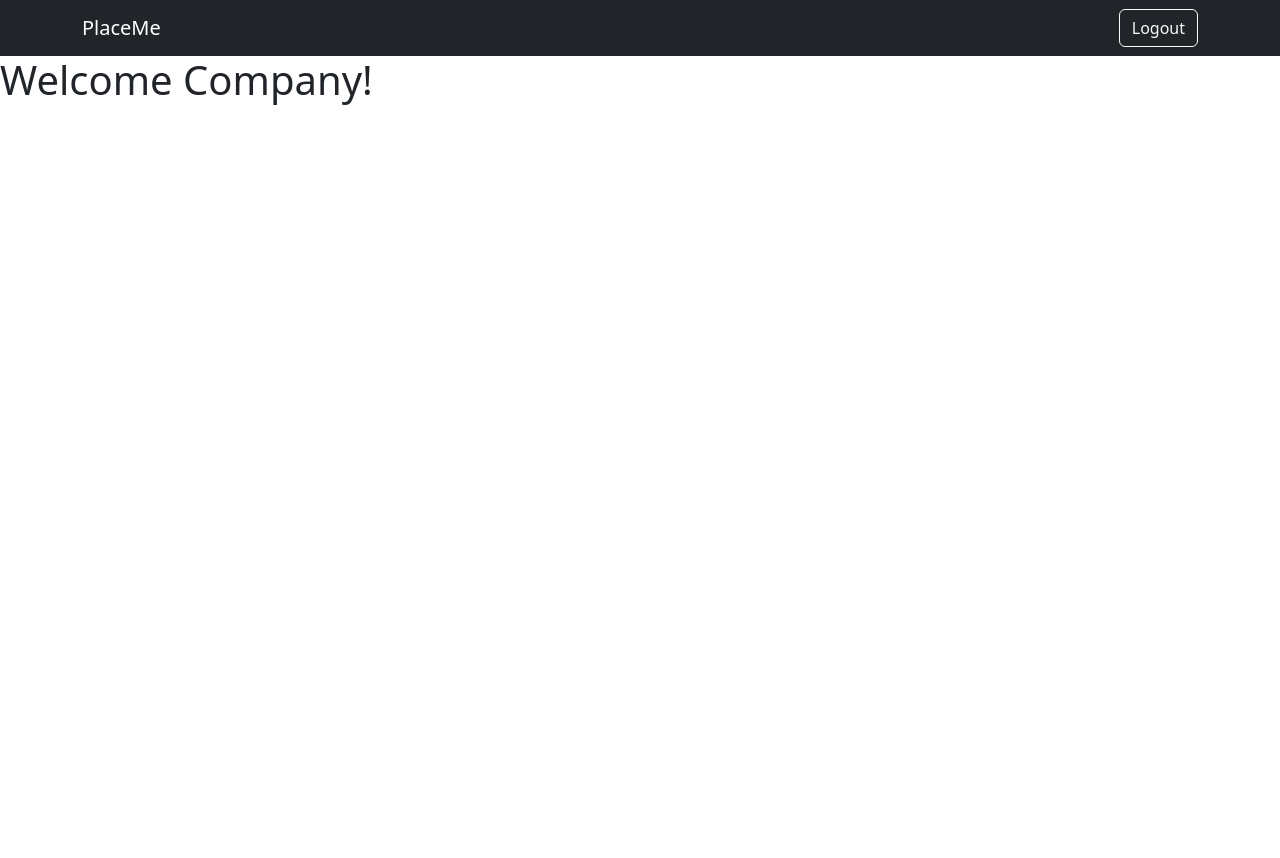
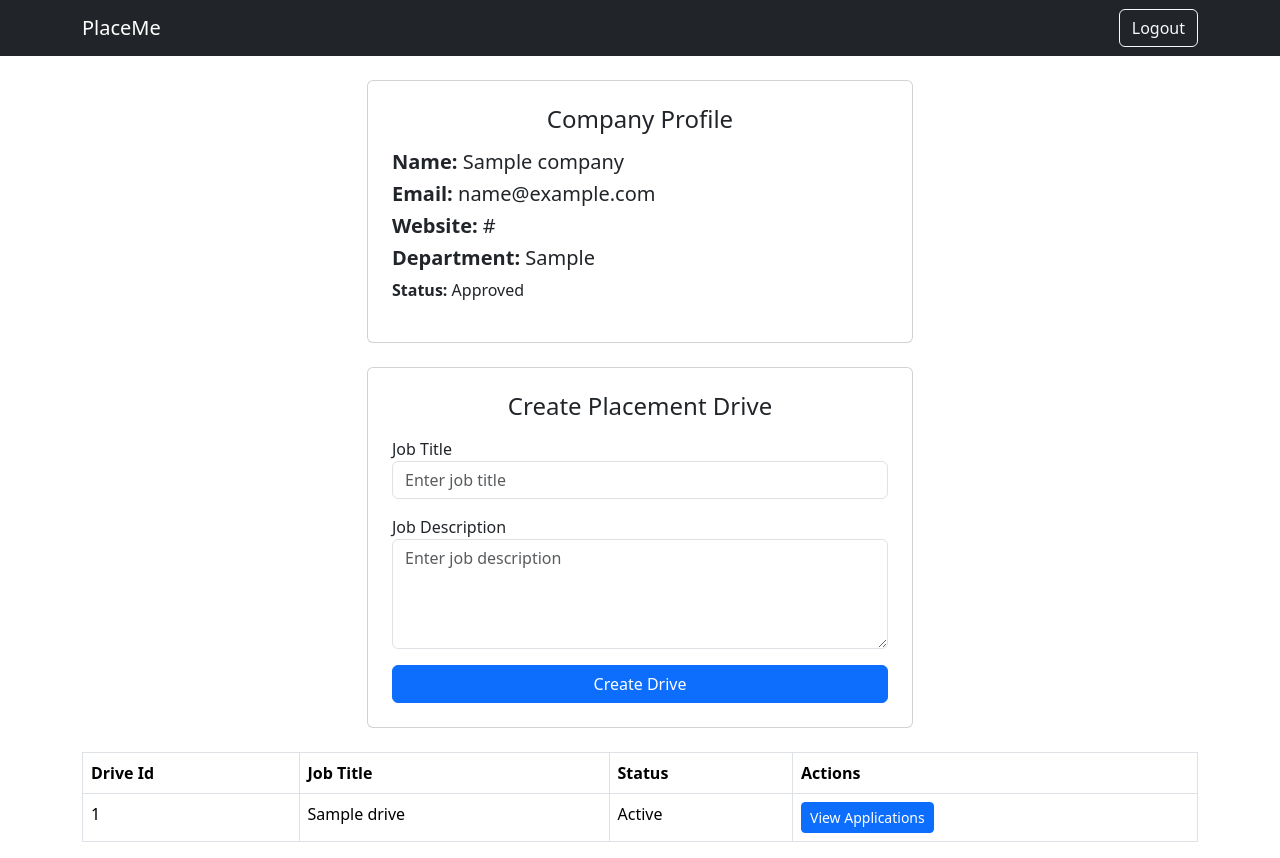
Before and after one commit to 24f2008859/placement-portal-application, a Flask app: template templates/company_dashboard.html in a window 1280 px wide. Before the commit the page ends 105 px from the top, so only its background shows below. Run offline with Flask 3, Linux system fonts and the light colour scheme; tables that the repository leaves empty hold one stand-in row (values such as "Sample post"); the template is opened without the code that fills it: values that come from a table or form of the project are taken from there, most other values are stand-ins (such as "Sample title", 1, 10 or a date in 2020).

Commit message:
Add student and company dashboards

```diff
--- a/app.py
+++ b/app.py
@@ -79,6 +79,7 @@ def admin_dashboard():
     total_drives = Job.query.count()
     total_applications = Application.query.count()
     pending_companies = Company.query.filter_by(is_approved=False, is_active=True).all()
+    pending_drives = Job.query.filter_by(status = 'pending').all()
 
     search_student = request.args.get("search_student", "")
     search_company = request.args.get("search_company", "")
@@ -86,6 +87,7 @@ def admin_dashboard():
     if search_student:
         all_students = Student.query.filter(
             Student.name.contains(search_student) |
+            Student.email.contains(search_student) |
             Student.id == (int(search_student) if search_student.isdigit() else -1)
         ).all()
     else:
@@ -94,6 +96,7 @@ def admin_dashboard():
     if search_company:
         all_companies = Company.query.filter(
             Company.name.contains(search_company) |
+            Company.department.contains(search_company) |
             Company.id == (int(search_company) if search_company.isdigit() else -1)
         ).all()
     else:
@@ -104,6 +107,7 @@ def admin_dashboard():
             total_drives = total_drives,
             total_applications = total_applications,
             pending_companies = pending_companies,
+            pending_drives = pending_drives,
             all_students = all_students,
             all_companies = all_companies)
 
@@ -112,14 +116,21 @@ def student_dashboard():
     if session.get('role') != 'student':
         flash("Unauthorized access!", "danger")
         return redirect(url_for('home'))
-    return render_template("student_dashboard.html")
+    student = Student.query.get(session['student_id'])
+    approved_drives = Job.query.filter_by(status='approved').all()
+    my_applications = Application.query.filter_by(student_id = student.id).all()
+    applied_job_ids = [app.job_id for app in my_applications]
+
+    return render_template("student_dashboard.html", student=student, approved_drives = approved_drives, my_applications = my_applications, applied_job_ids = applied_job_ids)
 
 @app.route("/company_dashboard" )
 def company_dashboard():
     if session.get('role') != 'company':
         flash("Unauthorized access!", "danger")
         return redirect(url_for('home'))
-    return render_template("company_dashboard.html")
+    company = Company.query.get(session['company_id'])
+    drives = Job.query.filter_by(company_id = company.id).all()
+    return render_template("company_dashboard.html", company = company, drives=drives)
 
 @app.route("/approve_company/<int:company_id>", methods=["POST"])
 def approve_company(company_id):
@@ -154,6 +165,77 @@ def blacklist_company(company_id):
     flash("Company status updated!", "success")
     return redirect(url_for('admin_dashboard'))
 
+@app.route("/create_drive", methods=["POST"])
+def create_drive():
+    if session.get('role') != 'company':
+        return redirect(url_for('home'))
+    title = request.form.get("title")
+    description = request.form.get("description")
+    company_id = session['company_id']
+    new_drive = Job(title = title, description=description, company_id=company_id)
+    db.session.add(new_drive)
+    db.session.commit()
+    flash("Drive created! Waiting for admin approval.", "success")
+    return redirect(url_for('company_dashboard'))
+
+
+@app.route("/view_applications/<int:drive_id>")
+def view_applications(drive_id):
+    if session.get('role') != 'company':
+        flash("Unauthorized access!", "danger")
+        return redirect(url_for('home'))
+    drive = Job.query.get(drive_id)
+    applications = Application.query.filter_by(job_id = drive_id).all()
+    return render_template("view_applications.html", drive=drive, applications=applications)
+
+
+@app.route("/update_application/<int:application_id>", methods= ["POST"])
+def update_application(application_id):
+    if session.get('role') != 'company':
+        return redirect(url_for('home'))
+    status = request.form.get("status")
+    application = Application.query.get(application_id)
+    application.status = status
+    db.session.commit()
+    flash("Application status updated!", "success")
+    return redirect(url_for('view_applications', drive_id = application.job_id))
+
+@app.route("/apply/<int:drive_id>", methods = ["POST"])
+def apply(drive_id):
+    if session.get('role') != 'student':
+        return redirect(url_for('home'))
+    student_id = session['student_id']
+    existing = Application.query.filter_by(student_id = student_id, job_id = drive_id).first()
+    if existing:
+        flash("already applied!", "warning")
+    else:
+        new_application = Application(student_id = student_id, job_id = drive_id)
+        db.session.add(new_application)
+        db.session.commit()
+        flash("applied successfully!", "success")
+    return redirect(url_for('student_dashboard'))
+
+@app.route("/approve_drive/<int:drive_id>", methods = ["POST"])
+def approve_drive(drive_id):
+    if session.get('role') != 'admin':
+        return redirect(url_for('home'))
+    drive = Job.query.get(drive_id)
+    drive.status = 'approved'
+    db.session.commit()
+    flash("Drive approved!", "success")
+    return redirect(url_for('admin_dashboard'))
+
+@app.route("/reject_drive/<int:drive_id>", methods = ["POST"])
+def reject_drive(drive_id):
+    if session.get('role') != 'admin':
+        return redirect(url_for('home'))
+    drive = Job.query.get(drive_id)
+    drive.status = 'approved'
+    db.session.commit()
+    flash("Drive rejected!", "danger")
+    return redirect(url_for('admin_dashboard'))
+
+
 with app.app_context():
     db.create_all()
     if not Admin.query.first():
--- a/templates/company_dashboard.html
+++ b/templates/company_dashboard.html
@@ -2,6 +2,66 @@
 {% block title %}Company Dashboard | PlaceMe{% endblock %}
 {% block content %}
 
-<h1>Welcome Company!</h1>
+<div class="container mt-4">
+    <div class="row justify-content-center mb-4">
+        <div class="col-md-6">
+            <div class="card p-4">
+                <h4 class="text-center mb-3">Company Profile</h4>
+                <h5><strong>Name:</strong> {{ company.name }}</h5>
+                <h5><strong>Email:</strong> {{ company.email }}</h5>
+                <h5><strong>Website:</strong> {{ company.website }}</h5>
+                <h5><strong>Department:</strong> {{ company.department }}</h5>
+                <p><strong>Status:</strong> {{ "Approved" if company.is_approved else "Pending Approval" }}</p>
+            </div>
+        </div>
+    </div>
+    <div class="row justify-content-center mb-4">
+        <div class="col-md-6">
+            <div class="card p-4">
+                <h4 class="text-center mb-3">Create Placement Drive</h4>
+                <form action="{{ url_for('create_drive')}}" method="POST">
+                    <div class="mb-3">
+                        <label for="title">Job Title</label>
+                        <input type="text" class="form-control" id="title" name="title" placeholder="Enter job title">
+                    </div>
+                    <div class="mb-3">
+                        <label for="description">Job Description</label>
+                        <textarea class="form-control" id="description" name="description" rows="4" placeholder="Enter job description"></textarea>
+                    </div>
+                    <button type="submit" class="btn btn-primary w-100">
+                        Create Drive
+                    </button>
+                </form>
+            </div>
+        </div>
+    </div>
+    {% if drives %}
+    <table class="table table-bordered">
+        <thead>
+            <tr>
+                <th>Drive Id</th>
+                <th>Job Title</th>
+                <th>Status</th>
+                <th>Actions</th>
+            </tr>
+        </thead>
+        <tbody>
+            {% for drive in drives %}
+            <tr>
+                <td>{{ drive.id }}</td>
+                <td>{{ drive.title }}</td>
+                <td>{{ drive.status | capitalize }}</td>
+                <td>
+                    <a href="{{ url_for('view_applications', drive_id = drive.id) }}" class="btn btn-primary btn-sm">View Applications</a>
+                </td>
+            </tr>
+            {% endfor %}
+        </tbody>
+    </table>
+    {% else %}
+    <p>No drives created yet!</p>
+    {% endif %}
+</div>
+
 
 {% endblock %}
```
Also changed, not shown: templates/admin_dashboard.html (+37 -0 lines), templates/student_dashboard.html (+68 -1 lines), templates/view_applications.html (added, +43 -0 lines).
